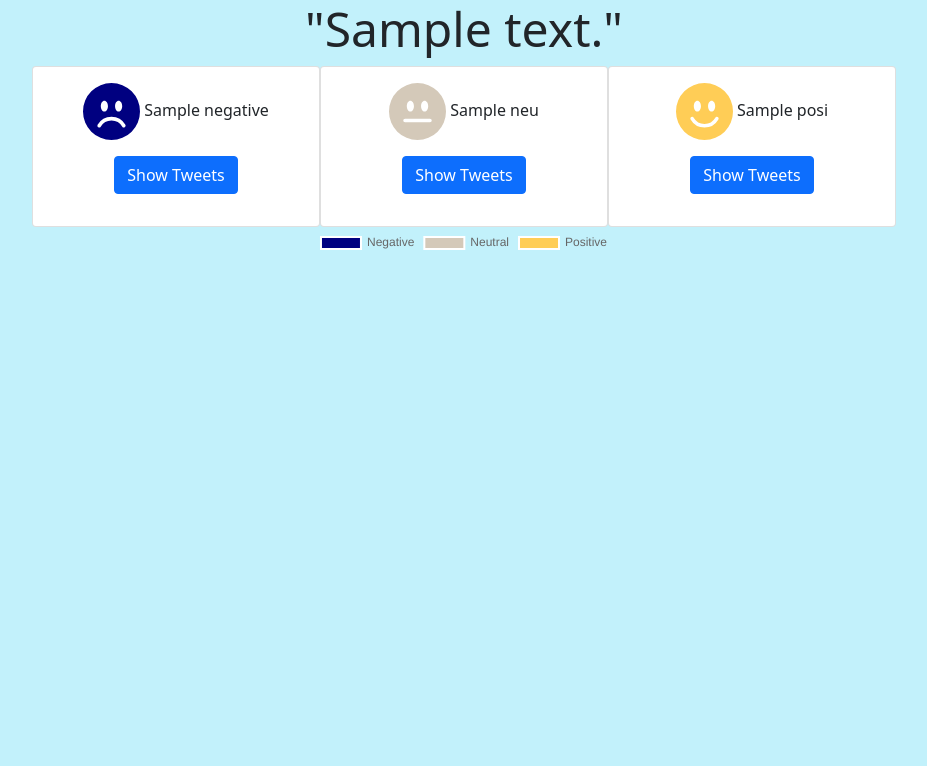
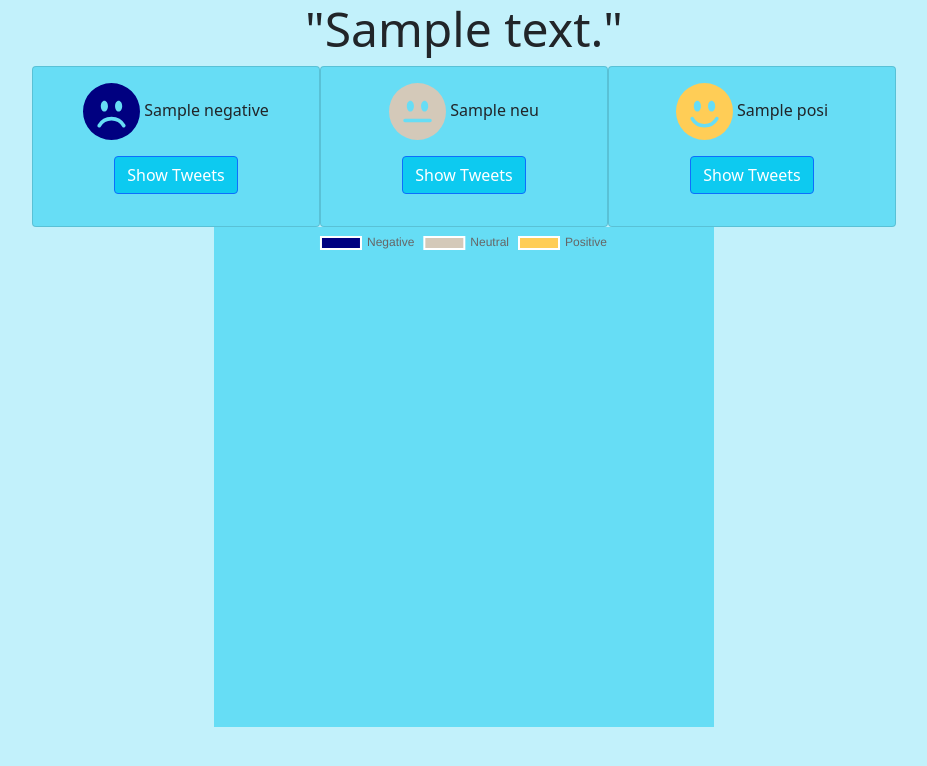
Before and after one commit to MoeG1T/Tweepy-Sentiment-Analysis, a Django app: template SentimentAnalysis/main/templates/main/result.html in a window 1280 px wide. Shown: the top 766 px of the page, without its empty margins (176-1103 px from the left). Run offline with Django 3.2, Linux system fonts and the light colour scheme; the template is opened without the code that fills it: most values are stand-ins (such as "Sample title", 1, 10 or a date in 2020); some libraries are stand-ins or nearby versions.

Commit message:
front-end

```diff
--- a/SentimentAnalysis/main/templates/main/home.html
+++ b/SentimentAnalysis/main/templates/main/home.html
@@ -4,12 +4,16 @@
 
     <h1 class="display-4">Tweepy Sentiments Analyzer</h1>
 
+    <h1 class="display-3" style="font-size: 23px;">Enter what's in your mind to see how people feel about it</h1>
+
+    <p>
     <form method="post" action="{% url 'main:result'%}">
     {%csrf_token%}
-        <div class="input-group flex-nowrap">
+        <div class="input-group flex-nowrap ">
             <span class="input-group-text bg-info" id="addon-wrapping"><i class="bi bi-twitter"></i></span>
             <input type="text" class="form-control" aria-label="Username" aria-describedby="addon-wrapping" name="text">
         </div>
     </form>
+    </p>
 
 {% endblock %}
--- a/SentimentAnalysis/main/templates/main/result.html
+++ b/SentimentAnalysis/main/templates/main/result.html
@@ -5,7 +5,7 @@
 <h1 class="display-5">"{{Text}}"</h1>
 
 <div class="row d-flex justify-content-center">
-    <div class="card text-center" style="width: 18rem;">
+    <div class="card text-center bg-info bg-opacity-50" style="width: 18rem;">
         <div class="card-body">
             <p>
                 <svg xmlns="http://www.w3.org/2000/svg" width="57" height="57" fill="#000080" class="bi bi-emoji-frown-fill" viewBox="0 0 16 16">
@@ -13,7 +13,7 @@
                 </svg>
                 {{negative}}
             </p>
-            <button class="btn btn-primary" type="button" data-bs-toggle="collapse" data-bs-target="#collapseExample" aria-expanded="false" aria-controls="collapseExample">
+            <button class="btn btn-primary bg-info" type="button" data-bs-toggle="collapse" data-bs-target="#collapseExample" aria-expanded="false" aria-controls="collapseExample">
                 Show Tweets
             </button>
             <p>
@@ -31,7 +31,7 @@
             </p>
         </div>
     </div>
-    <div class="card text-center" style="width: 18rem;">
+    <div class="card text-center bg-info bg-opacity-50" style="width: 18rem;">
         <div class="card-body">
             <p>
                 <svg xmlns="http://www.w3.org/2000/svg" width="57" height="57" fill='#d4c9b9' class="bi bi-emoji-neutral-fill" viewBox="0 0 16 16">
@@ -39,7 +39,7 @@
                 </svg>
                 {{neu}}
             </p>
-            <button class="btn btn-primary" type="button" data-bs-toggle="collapse" data-bs-target="#collapseExample2" aria-expanded="false" aria-controls="collapseExample">
+            <button class="btn btn-primary bg-info" type="button" data-bs-toggle="collapse" data-bs-target="#collapseExample2" aria-expanded="false" aria-controls="collapseExample">
                 Show Tweets
             </button>
             <p>
@@ -57,7 +57,7 @@
             </p>
         </div>
     </div>
-    <div class="card text-center" style="width: 18rem;">
+    <div class="card text-center bg-info bg-opacity-50" style="width: 18rem;">
         <div class="card-body">
             <p>
                 <svg xmlns="http://www.w3.org/2000/svg" width="57" height="57" fill="rgb(255, 205, 86)" class="bi bi-emoji-smile-fill " viewBox="0 0 16 16">
@@ -65,7 +65,7 @@
                 </svg>
                 {{posi}}
             </p>
-            <button class="btn btn-primary" type="button" data-bs-toggle="collapse" data-bs-target="#collapseExample3" aria-expanded="false" aria-controls="collapseExample">
+            <button class="btn btn-primary bg-info" type="button" data-bs-toggle="collapse" data-bs-target="#collapseExample3" aria-expanded="false" aria-controls="collapseExample">
                 Show Tweets
             </button>
             <p>
@@ -86,7 +86,7 @@
 </div>
 <div class="row"></div>
 <div class="row d-flex justify-content-around">
-    <div class="col-md-8" style="width:500px; height:500px;">
+    <div class="col-md-8 bg-info bg-opacity-50" style="width:500px; height:500px;">
         <canvas id="myChart"></canvas>
         <script>
         var ctx = document.getElementById('myChart').getContext('2d');
```
